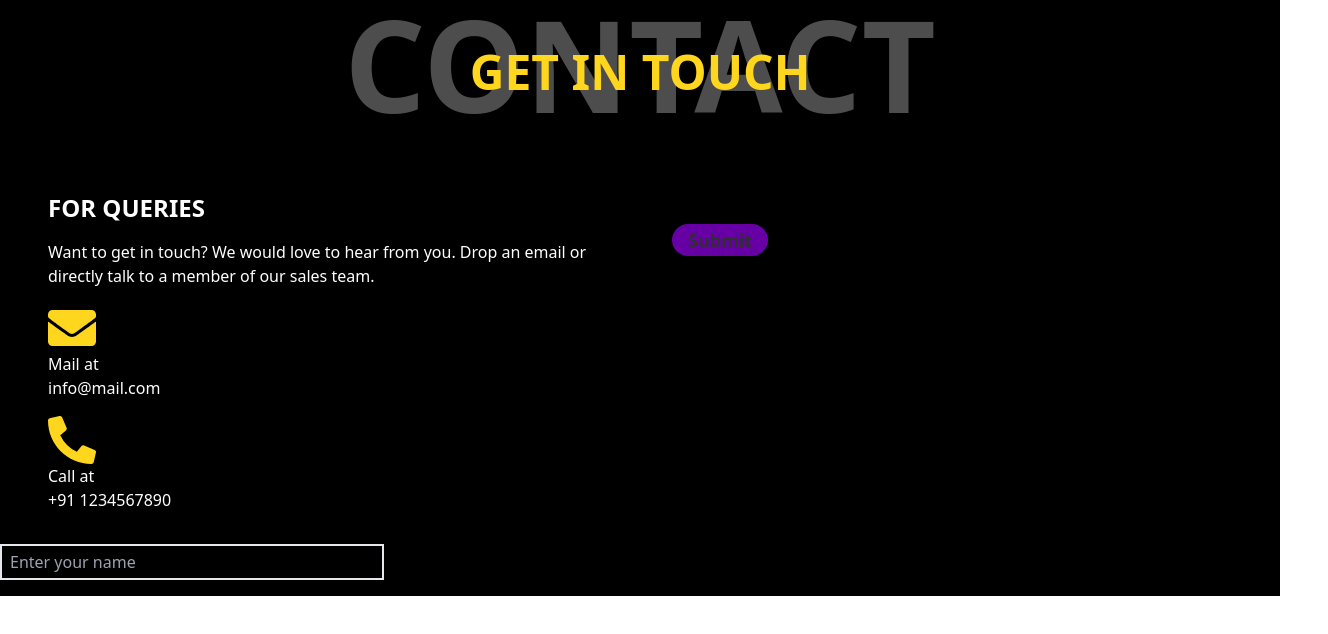
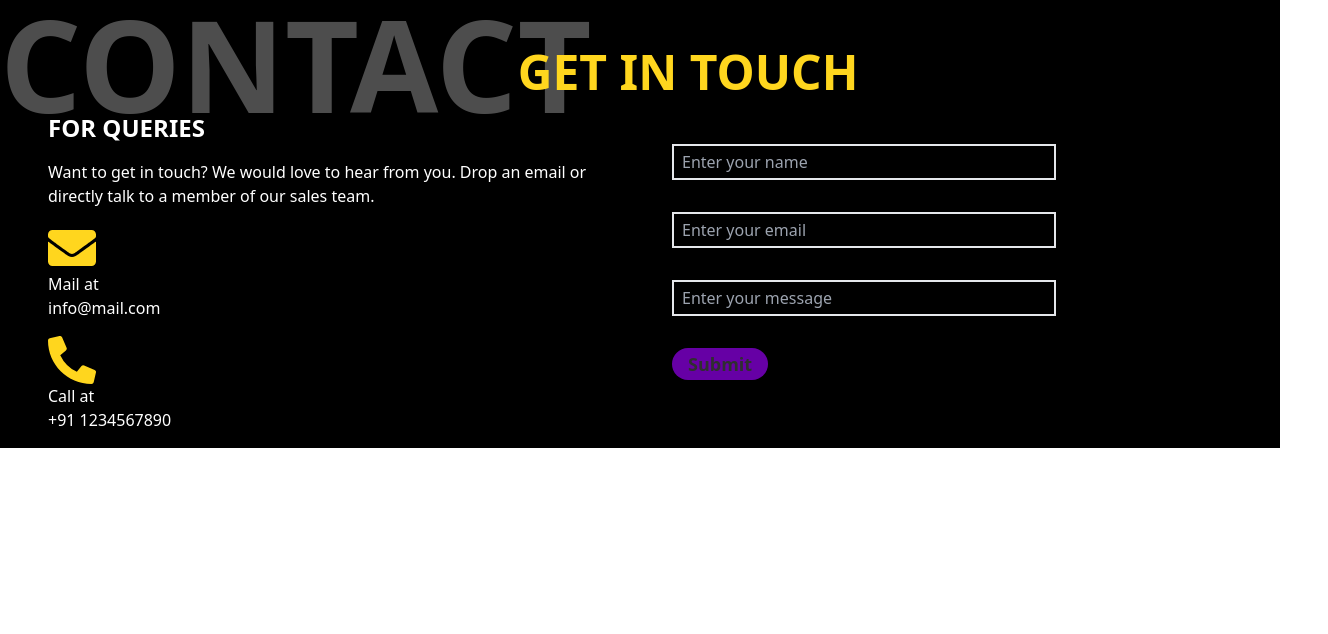
Before and after one commit to shivii011/e-commerce-website, a React (Create React App) app: page / in a window 1280 px wide. Shown: the top 634 px of the page, 1328 px wide, since content can reach past the window. Built offline with nearby package versions, Linux system fonts and the light colour scheme.

Commit message:
[an] -Unsolved Bug in Input Fields Value Handling

```diff
--- a/src/pages/Contact.js
+++ b/src/pages/Contact.js
@@ -1,19 +1,40 @@
+import { useState } from 'react'
 // Importing Data from utils folder
-import { ContactData } from "../utils/ContactData"
-import { FormFields } from "../utils/FormFields"
-import { useState } from 'react'
+import { ContactIcons, FormFields } from "../utils/ContactData"
 import Button from "../components/shared/Button"
+
 
 const Contact = () => {
 
-    const fieldStyle = "w-96 my-4 px-2 py-1 bg-transparent border-2"
-    const [text, setText] = useState('')
+    const fieldStyle = "w-96 my-4 px-2 py-1 bg-transparent border-2 text-white"
+    const btnStyle = "border-none bg-gold-web-golden text-dark-charcoal font-bold rounded-2xl my-4 px-[16px] py-[2px] hover:text-gold-web-golden hover:bg-dark-charcoal"
+
+    // Initialing state variable with key names and empty value in order to update them on change
+    const [details, setDetails] = useState({
+        'name': '',
+        'email': '',
+        'message': '',
+    })
+
+    // valueHandler function to update the value of text field when user enters the data
+    const valueHandler = (e) => {
+        setDetails(
+            {
+                ...details, [e.target.name]: e.target.value
+            }
+        )
+    }
+
+    const onSubmit = (e) => {
+        e.preventDefault()
+        console.log(details)
+    }
 
     return (
         <div className="bg-black">
             <div className="text-center">
-            <div className="text-white opacity-30 text-9xl font-bold relative -z-1">CONTACT</div>
-            <div className="text-gold-web-golden text-5xl font-bold absolute z-1 inset-12">GET IN TOUCH</div>
+                <div className="text-white opacity-30 text-9xl font-bold absolute -z-1">CONTACT</div>
+                <div className="text-gold-web-golden text-5xl font-bold relative z-1 inset-12">GET IN TOUCH</div>
             </div>
 
             <div className="flex m-12 mb-0 gap-16 justify-around">
@@ -22,7 +43,7 @@ const Contact = () => {
                     <div className="text-white font-extralight my-4">Want to get in touch? We would love to hear from you. Drop an email or directly talk to a member of our sales team.</div>
 
                     {/* Mapping Contact Details */}
-                { ContactData.map((data) => (
+                    { ContactIcons.map((data) => (
                         <div className="text-white font-extralight mb-4" key={data.id}>
                             <div>{data.icon}</div>
                             <div>{data.title}</div>
@@ -31,17 +52,17 @@ const Contact = () => {
                         ))
                     }
                 </div>
-            <form className="my-8 w-full">
+                <form className="my-8 w-full" onSubmit={onSubmit}>
                     {/* Mapping Form Fields */}
                     {/* Bug */}
-
-                <Button value="Submit" className="border-none bg-gold-web-golden text-dark-charcoal font-bold rounded-2xl my-4 px-[16px] py-[2px] hover:text-gold-web-golden hover:bg-[#2f2f2f]"/>
+                    {FormFields.map((fields) => (
+                        <input key={fields.id} type={fields.type} name={fields.name} value={fields.value} placeholder={fields.placeholder} className={fieldStyle} onChange={valueHandler}/>
+                    ))}
+                    <Button value="Submit" className={btnStyle} />
                 </form>
 
             </div>
-        {FormFields.map((fields) => (
-                    <input type={fields.type} placeholder={fields.placeholder} className={fieldStyle} value={text} onChange={(e) => setText(e.target.value)}/>
-                ))}
+
         </div>
     )
 }
--- a/src/utils/ContactData.js
+++ b/src/utils/ContactData.js
@@ -4,7 +4,7 @@ import { FaPhoneAlt } from "react-icons/fa"
 // Assigning icon style
 const faIconsStyle = "text-gold-web-golden w-12 h-12"
 
-export const ContactData = [
+export const ContactIcons = [
     {
         'id': 201,
         'icon': <FaEnvelope className={faIconsStyle} />,
@@ -18,3 +18,29 @@ export const ContactData = [
         'content': '+91 1234567890',
     },
 ]
+
+
+
+export const FormFields = [
+    {
+        'id': 301,
+        'type': 'input',
+        'name': 'name',
+        //'value': details.name,
+        'placeholder': 'Enter your name',
+    },
+    {
+        'id': 302,
+        'type': 'input',
+        'name': 'email',
+        //'value': details.email,
+        'placeholder': 'Enter your email',
+    },
+    {
+        'id': 303,
+        'type': 'textarea',
+        'name': 'message',
+        //'value': details.message,
+        'placeholder': 'Enter your message',
+    },
+]
--- a/src/utils/FormFields.js
+++ /dev/null
@@ -1,17 +0,0 @@
-export const FormFields = [
-    {
-        'id': 301,
-        'type': 'input',
-        'placeholder': 'Enter your name',
-    },
-    // {
-    //     'id': 301,
-    //     'type': 'input',
-    //     'placeholder': 'Enter your email',
-    // },
-    // {
-    //     'id': 301,
-    //     'type': 'textarea',
-    //     'placeholder': 'Enter your message',
-    // },
-]
```
Lines whose indentation alone changed are shown as unchanged.
